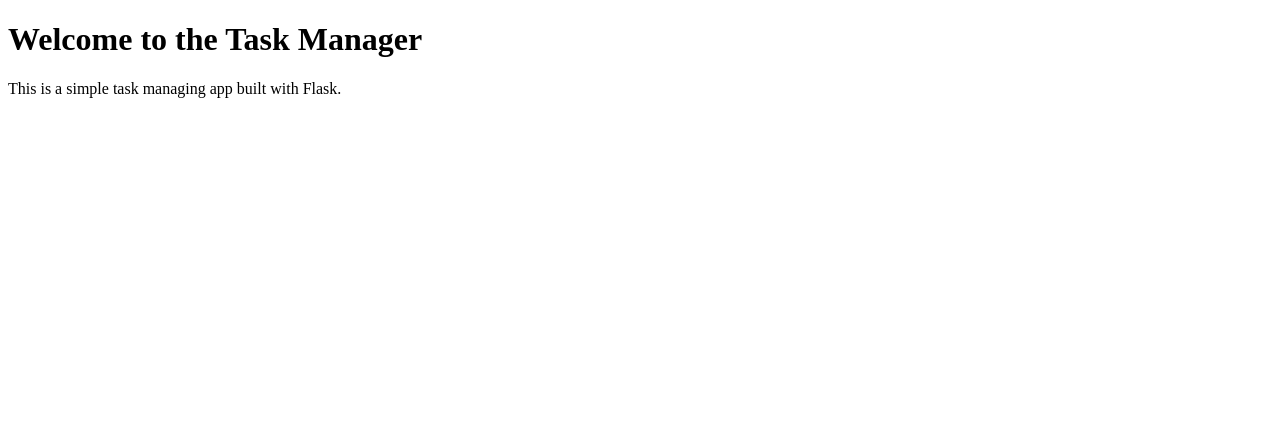
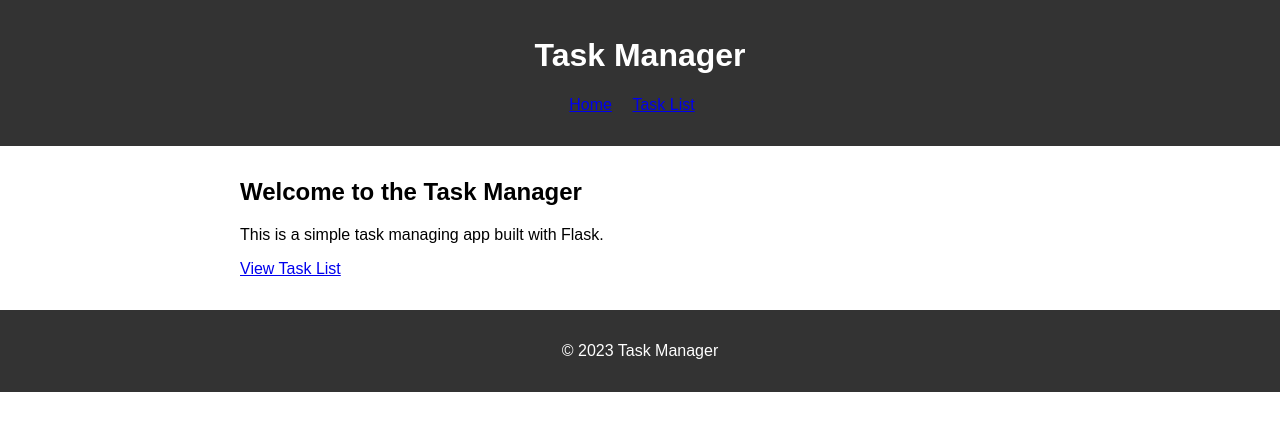
Before and after one commit to GoDo52/TaskMaster, a Flask app: page / in a window 1280 px wide. Shown: the top 431 px of the page. Run offline with Flask 3, Linux system fonts and the light colour scheme.

Commit message:
Added different .html templates and routs for them in the app.py, and css formating

```diff
--- a/app.py
+++ b/app.py
@@ -1,6 +1,24 @@
 from flask import Flask, render_template
 
+
+# ======================================================================================================================
+
+
 app = Flask(__name__)
+
+
+# ======================================================================================================================
+
+
+# Should replace with a database later
+tasks = [
+    {'id': 1, 'title': 'Task 1', 'description': 'This is the first task.'},
+    {'id': 2, 'title': 'Task 2', 'description': 'This is the second task.'},
+    {'id': 3, 'title': 'Task 2', 'description': 'This is the second task.'},
+    {'id': 4, 'title': 'Task 2', 'description': 'This is the second task.'},
+    {'id': 5, 'title': 'Task 2', 'description': 'This is the second task.'},
+    {'id': 6, 'title': 'Task 2', 'description': 'This is the second task.'},
+]
 
 
 @app.route('/')
@@ -8,5 +26,35 @@
     return render_template('index.html')
 
 
+@app.route('/tasks')
+def task_list():
+    return render_template('task_list.html', tasks=tasks)
+
+
+@app.route('/tasks/add', methods=['GET', 'POST'])
+def add_task():
+    # main logic of "adding the task" process
+    if request.method == 'POST':
+        # whole submission and database logic
+        pass
+    return render_template('add_task.html')
+
+
+@app.route('/tasks/edit/<int:task_id>', methods=['GET', 'POST'])
+def edit_task(task_id):
+    # main logic of "editing the task" process
+    task = next((t for t in tasks if t['id'] == task_id), None)
+    if task:
+        if request.method == 'POST':
+            # whole submission and database logic
+            pass
+        return render_template('edit_task.html', task=task)
+    else:
+        return render_template('task_not_found.html')
+
+
+# ======================================================================================================================
+
+
 if __name__ == '__main__':
     app.run(debug=True)
--- /dev/null
+++ b/static/css/style.css
@@ -0,0 +1,38 @@
+body {
+    font-family: Arial, sans-serif;
+    margin: 0;
+    padding: 0;
+}
+
+header {
+    background-color: #333;
+    color: white;
+    padding: 1em;
+    text-align: center;
+}
+
+nav {
+    margin-top: 1em;
+}
+
+nav ul {
+    list-style-type: none;
+    padding: 0;
+}
+
+nav li {
+    display: inline;
+    margin-right: 1em;
+}
+
+main {
+    max-width: 800px;
+    margin: 2em auto;
+}
+
+footer {
+    background-color: #333;
+    color: white;
+    padding: 1em;
+    text-align: center;
+}
--- /dev/null
+++ b/templates/base.html
@@ -0,0 +1,28 @@
+<!DOCTYPE html>
+<html lang="en">
+<head>
+    <meta charset="UTF-8">
+    <meta http-equiv="X-UA-Compatible" content="IE=edge">
+    <meta name="viewport" content="width=device-width, initial-scale=1.0">
+    <title>{% block title %}Task Manager{% endblock %}</title>
+    <link rel="stylesheet" href="{{ url_for('static', filename='css/style.css') }}">
+</head>
+<body>
+    <header>
+        <h1>Task Manager</h1>
+        <nav>
+            <ul>
+                <li><a href="{{ url_for('index') }}">Home</a></li>
+                <li><a href="{{ url_for('task_list') }}">Task List</a></li>
+                <!-- Think on more navigation links here -->
+            </ul>
+        </nav>
+    </header>
+    <main>
+        {% block content %}{% endblock %}
+    </main>
+    <footer>
+        <p>&copy; 2023 Task Manager</p>
+    </footer>
+</body>
+</html>
--- a/templates/index.html
+++ b/templates/index.html
@@ -1,13 +1,9 @@
-<!DOCTYPE html>
-<html lang="en">
-<head>
-    <meta charset="UTF-8">
-    <meta http-equiv="X-UA-Compatible" content="IE=edge">
-    <meta name="viewport" content="width=device-width, initial-scale=1.0">
-    <title>Task Manager</title>
-</head>
-<body>
-    <h1>Welcome to the Task Manager</h1>
+{% extends 'base.html' %}
+
+{% block title %}Home{% endblock %}
+
+{% block content %}
+    <h2>Welcome to the Task Manager</h2>
     <p>This is a simple task managing app built with Flask.</p>
-</body>
-</html>
+    <p><a href="{{ url_for('task_list') }}">View Task List</a></p>
+{% endblock %}
```
Also changed, not shown: templates/add_task.html (added, +8 -0 lines), templates/edit_task.html (added, +8 -0 lines), templates/task_list.html (added, +12 -0 lines), templates/task_not_found.html (added, +8 -0 lines), 1 other file.
